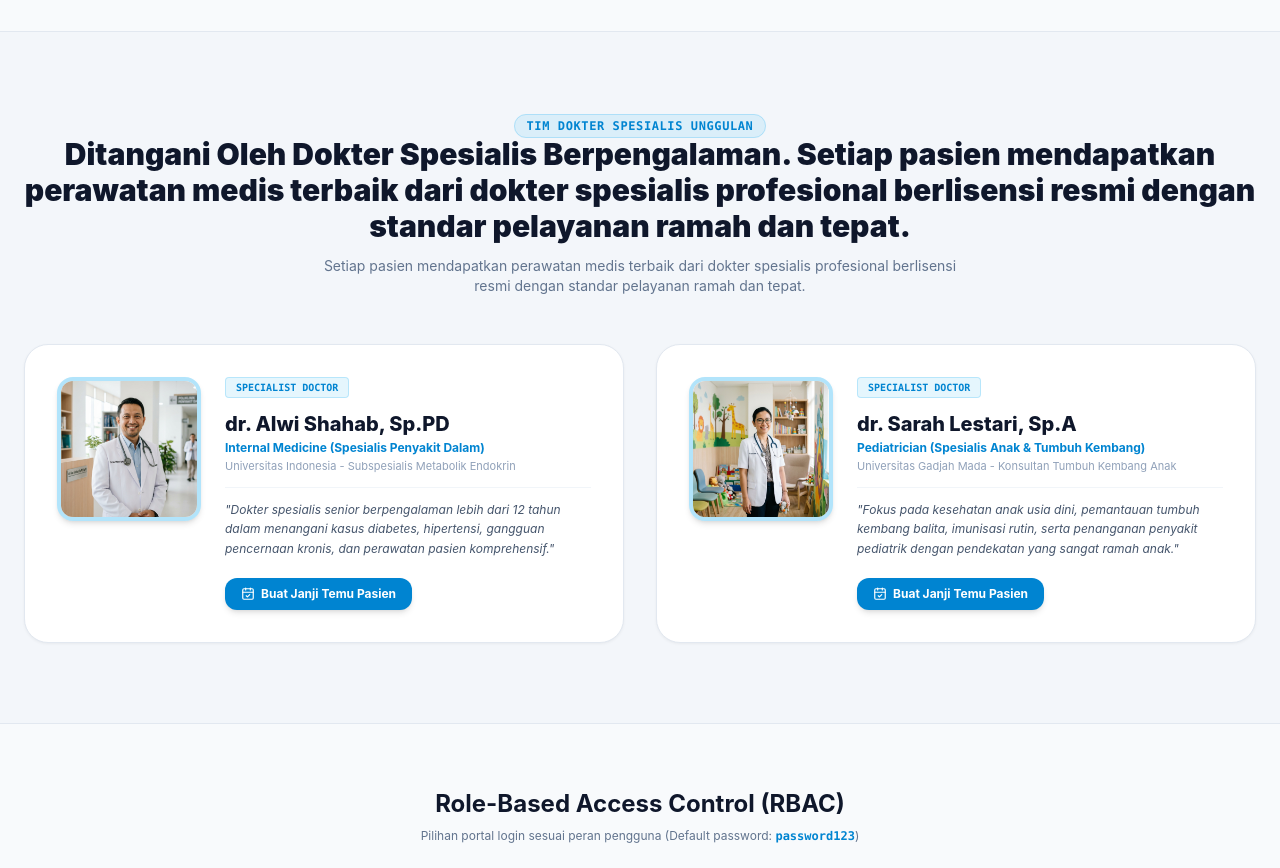
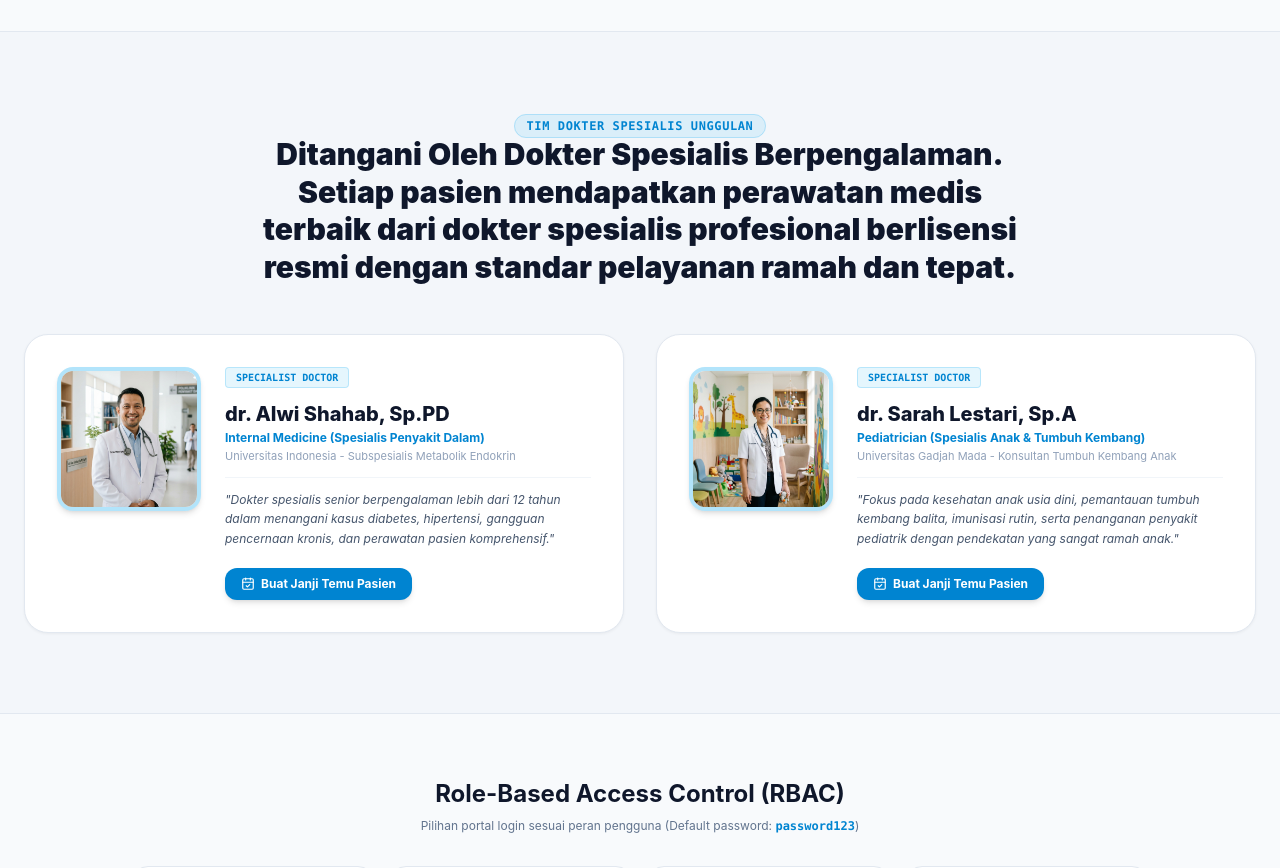
Before and after one commit to randyfp21/ProjectKlinikAlwi, a React (Vite) app in the folder frontend/: page / in a window 1280 px wide. Shown: the part 2420-3288 px from the top of the page. Built offline with nearby package versions, Linux system fonts and the light colour scheme; no server answers.

Commit message:
fix: Remove hardcoded double text under Tim Dokter Spesialis and connect title & subtitle completely to CMS Admin

```diff
--- a/frontend/src/pages/LandingPage.tsx
+++ b/frontend/src/pages/LandingPage.tsx
@@ -335,10 +335,7 @@ export const LandingPage: React.FC = () => {
             <span className="px-3 py-1 rounded-full bg-sky-500/10 text-sky-600 dark:text-sky-400 border border-sky-500/20 text-xs font-bold font-mono uppercase tracking-wider">
               {doctorsHeaderTitle || 'TIM DOKTER SPESIALIS UNGGULAN'}
             </span>
-            <h2 className="text-3xl font-black text-slate-900 dark:text-white">{doctorsHeaderSubtitle || 'Ditangani Oleh Dokter Spesialis Berpengalaman'}</h2>
-            <p className="text-slate-500 dark:text-slate-400 text-xs sm:text-sm max-w-2xl mx-auto">
-              Setiap pasien mendapatkan perawatan medis terbaik dari dokter spesialis profesional berlisensi resmi dengan standar pelayanan ramah dan tepat.
-            </p>
+            <h2 className="text-3xl font-black text-slate-900 dark:text-white max-w-3xl mx-auto leading-tight">{doctorsHeaderSubtitle || 'Ditangani Oleh Dokter Spesialis Berpengalaman'}</h2>
           </div>
 
           <div className="grid grid-cols-1 lg:grid-cols-2 gap-8">
```
